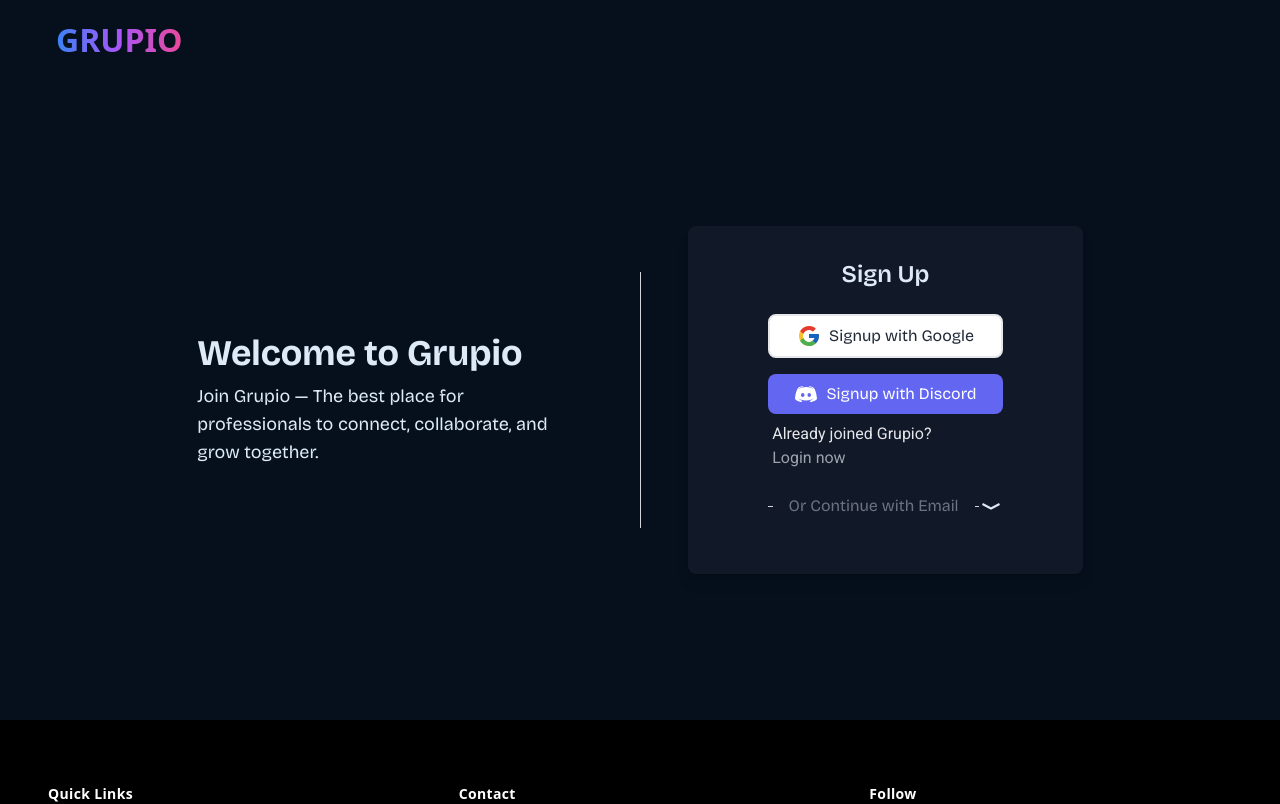
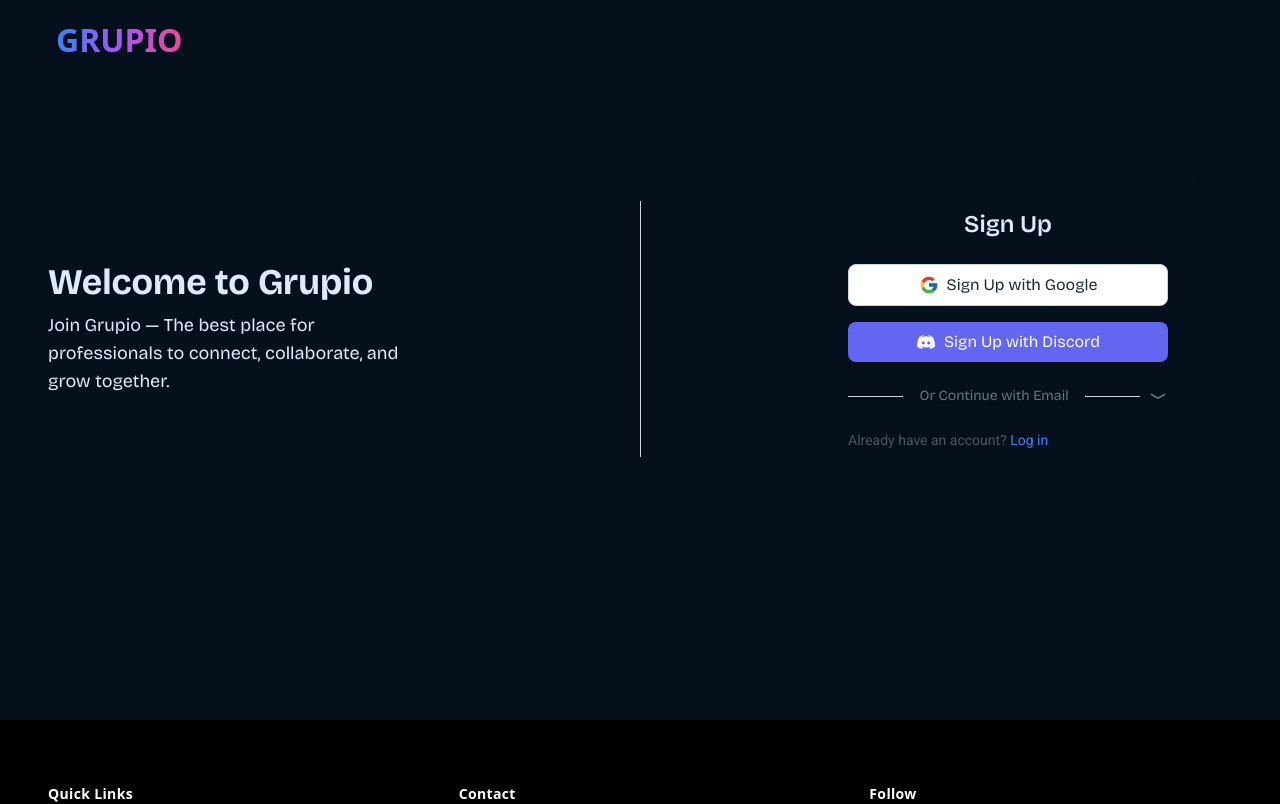
Before and after one commit to anant223/Eventopedia, a React (Vite) app: page /auth in a window 1280 px wide. Shown: the top 804 px of the page. Built offline with nearby package versions, Linux system fonts and the light colour scheme; a web font is replaced by a local one.

Commit message:
impro the auth page

```diff
--- a/src/components/Auth/Login.jsx
+++ b/src/components/Auth/Login.jsx
@@ -18,26 +18,20 @@ const Login = ({signupFn}) => {
 
 
   return (
-    <div className=" lg:bg-gray-900 text-text p-8 rounded-lg sm:shadow-lg max-w-[425px] w-full">
-      <Container>
-        <div>
-          <h2 className="text-2xl font-semibold text-center mb-6">
+    <div className=" from-[#0c1725] via-[#0e1c2f] to-[#0c1725] text-text p-4 sm:p-6 md:p-8 rounded-lg shadow-md w-full max-w-sm mx-auto">
+      <h2 className="text-xl sm:text-2xl font-semibold text-center mb-4 sm:mb-6">
         Sign In Your Account
       </h2>
 
       {!isHidden ? (
-            <div className="flex flex-col gap-4">
-              <button
-                className="flex items-center justify-center gap-2 px-4 py-2 border-2  rounded-lg transition bg-white
-              text-gray-800"
-              >
+        <div className="flex flex-col gap-3 sm:gap-4">
+          <button className="flex items-center justify-center gap-2 px-3 py-2 sm:px-4 sm:py-2 border border-gray-300 rounded-lg transition bg-white text-gray-800 hover:bg-gray-50 text-sm sm:text-base">
             <svg
               xmlns="http://www.w3.org/2000/svg"
-                  x="0px"
-                  y="0px"
-                  width="24"
-                  height="24"
+              width="20"
+              height="20"
               viewBox="0 0 48 48"
+              className="flex-shrink-0"
             >
               <path
                 fill="#fbc02d"
@@ -56,68 +50,76 @@ const Login = ({signupFn}) => {
                 d="M43.611,20.083L43.595,20L42,20H24v8h11.303c-0.792,2.237-2.231,4.166-4.087,5.571	c0.001-0.001,0.002-0.001,0.003-0.002l6.19,5.238C36.971,39.205,44,34,44,24C44,22.659,43.862,21.35,43.611,20.083z"
               ></path>
             </svg>
-                Login with Google
+            <span className="whitespace-nowrap">Login with Google</span>
           </button>
-              <button className="flex items-center justify-center gap-2 px-4 py-2 bg-indigo-500 text-white rounded-lg hover:bg-indigo-600 transition w-full">
+          <button className="flex items-center justify-center gap-2 px-3 py-2 sm:px-4 sm:py-2 bg-indigo-500 text-white rounded-lg hover:bg-indigo-600 transition w-full text-sm sm:text-base">
             <svg
               xmlns="http://www.w3.org/2000/svg"
-                  x="0px"
-                  y="0px"
-                  width="24"
-                  height="24"
+              width="20"
+              height="20"
               viewBox="0 0 48 48"
+              className="flex-shrink-0"
             >
               <path
                 fill="white"
                 d="M40,12c0,0-4.585-3.588-10-4l-0.488,0.976C34.408,10.174,36.654,11.891,39,14c-4.045-2.065-8.039-4-15-4s-10.955,1.935-15,4c2.346-2.109,5.018-4.015,9.488-5.024L18,8c-5.681,0.537-10,4-10,4s-5.121,7.425-6,22c5.162,5.953,13,6,13,6l1.639-2.185C13.857,36.848,10.715,35.121,8,32c3.238,2.45,8.125,5,16,5s12.762-2.55,16-5c-2.715,3.121-5.857,4.848-8.639,5.815L33,40c0,0,7.838-0.047,13-6C45.121,19.425,40,12,40,12z M17.5,30c-1.933,0-3.5-1.791-3.5-4c0-2.209,1.567-4,3.5-4s3.5,1.791,3.5,4C21,28.209,19.433,30,17.5,30z M30.5,30c-1.933,0-3.5-1.791-3.5-4c0-2.209,1.567-4,3.5-4s3.5,1.791,3.5,4C34,28.209,32.433,30,30.5,30z"
               ></path>
             </svg>
-                Log in with Discord
+            <span className="whitespace-nowrap">Log in with Discord</span>
           </button>
         </div>
       ) : (
-            <>
         <form
           onSubmit={handleSubmit(handleSession)}
-                className="flex flex-col gap-4"
+          className="flex flex-col gap-3 sm:gap-4"
         >
+          <div className="relative">
             <input
               type="email"
               placeholder="Email"
-                  className=" bg-transparent px-4 py-2 border rounded-lg focus:outline-none focus:ring focus:border-gray-500"
+              className="w-full bg-transparent px-3 py-2 sm:px-4 sm:py-2 border border-gray-300 dark:border-gray-600 rounded-lg focus:outline-none focus:ring-2 focus:ring-primary focus:border-transparent"
               {...register("email", { required: true })}
             />
+          </div>
 
+          <div className="relative">
             <input
               type="password"
               placeholder="Password"
-                  className=" bg-transparent px-4 py-2 border rounded-lg focus:outline-none focus:ring focus:border-gray-500"
+              className="w-full bg-transparent px-3 py-2 sm:px-4 sm:py-2 border border-gray-300 dark:border-gray-600 rounded-lg focus:outline-none focus:ring-2 focus:ring-primary focus:border-transparent"
               {...register("password", { required: true })}
             />
+          </div>
+
           <button
             type="submit"
-                  className="px-4 py-2 bg-primary text-black rounded-lg hover:bg-blue-200 transition"
+            className="px-3 py-2 sm:px-4 sm:py-2 bg-primary text-black font-medium rounded-lg hover:bg-blue-200 transition text-sm sm:text-base"
           >
             Login
           </button>
         </form>
-            </>
       )}
 
-          <div className="my-6 flex items-center">
-            <hr className="flex-grow border-t border-gray-300" />
-            <span className="mx-4 text-gray-500">Or Continue with Email</span>
-            <hr className="flex-grow border-t border-gray-300" />
-            <button onClick={() => setIsHidden(!isHidden)}>
+      <div className="my-4 sm:my-6 flex items-center">
+        <hr className="flex-grow border-t border-gray-300 dark:border-gray-600" />
+        <span className="mx-2 sm:mx-4 text-gray-500 text-xs sm:text-sm whitespace-nowrap">
+          Or Continue with Email
+        </span>
+        <hr className="flex-grow border-t border-gray-300 dark:border-gray-600" />
+        <button
+          onClick={() => setIsHidden(!isHidden)}
+          className="ml-2 text-gray-500 hover:text-gray-700 dark:hover:text-gray-300"
+        >
           {!isHidden ? (
-                <RiArrowDownWideFill size={24} />
+            <RiArrowDownWideFill size={20} />
           ) : (
-                <RiArrowUpWideFill size={24} />
+            <RiArrowUpWideFill size={20} />
           )}
         </button>
       </div>
+
       <div>
-            <p className=" text-left text-gray-600 mt-4 text-sm font-roboto">
+        <p className="text-center sm:text-left text-gray-600 dark:text-gray-400 text-xs sm:text-sm font-roboto">
           Don't have an account?{" "}
           <button
             onClick={() => signupFn("signup")}
@@ -128,8 +130,6 @@ const Login = ({signupFn}) => {
         </p>
       </div>
     </div>
-      </Container>
-    </div>
   );
 }
 
--- a/src/components/Auth/Signup.jsx
+++ b/src/components/Auth/Signup.jsx
@@ -18,9 +18,136 @@ const Signup = ({loginFn}) => {
   }
 
 
+  return (
+    <div className="  from-[#0c1725] via-[#0e1c2f] to-[#0c1725] text-text p-4 sm:p-6 md:p-8 rounded-lg shadow-md w-full max-w-sm mx-auto">
+      <h2 className="text-xl sm:text-2xl font-semibold text-center mb-4 sm:mb-6">
+        Sign Up
+      </h2>
 
-  return (
-    <div className=" lg:bg-gray-900 text-text p-8 rounded-lg sm:shadow-lg max-w-[425px] w-full">
+      {!isHidden ? (
+        <div className="flex flex-col gap-3 sm:gap-4">
+          <button className="flex items-center justify-center gap-2 px-3 py-2 sm:px-4 sm:py-2 border border-gray-300 rounded-lg transition bg-white text-gray-800 hover:bg-gray-50 text-sm sm:text-base">
+            <svg
+              xmlns="http://www.w3.org/2000/svg"
+              width="20"
+              height="20"
+              viewBox="0 0 48 48"
+              className="flex-shrink-0"
+            >
+              <path
+                fill="#fbc02d"
+                d="M43.611,20.083H42V20H24v8h11.303c-1.649,4.657-6.08,8-11.303,8c-6.627,0-12-5.373-12-12	s5.373-12,12-12c3.059,0,5.842,1.154,7.961,3.039l5.657-5.657C34.046,6.053,29.268,4,24,4C12.955,4,4,12.955,4,24s8.955,20,20,20	s20-8.955,20-20C44,22.659,43.862,21.35,43.611,20.083z"
+              ></path>
+              <path
+                fill="#e53935"
+                d="M6.306,14.691l6.571,4.819C14.655,15.108,18.961,12,24,12c3.059,0,5.842,1.154,7.961,3.039	l5.657-5.657C34.046,6.053,29.268,4,24,4C16.318,4,9.656,8.337,6.306,14.691z"
+              ></path>
+              <path
+                fill="#4caf50"
+                d="M24,44c5.166,0,9.86-1.977,13.409-5.192l-6.19-5.238C29.211,35.091,26.715,36,24,36	c-5.202,0-9.619-3.317-11.283-7.946l-6.522,5.025C9.505,39.556,16.227,44,24,44z"
+              ></path>
+              <path
+                fill="#1565c0"
+                d="M43.611,20.083L43.595,20L42,20H24v8h11.303c-0.792,2.237-2.231,4.166-4.087,5.571	c0.001-0.001,0.002-0.001,0.003-0.002l6.19,5.238C36.971,39.205,44,34,44,24C44,22.659,43.862,21.35,43.611,20.083z"
+              ></path>
+            </svg>
+            <span className="whitespace-nowrap">Sign Up with Google</span>
+          </button>
+          <button className="flex items-center justify-center gap-2 px-3 py-2 sm:px-4 sm:py-2 bg-indigo-500 text-white rounded-lg hover:bg-indigo-600 transition w-full text-sm sm:text-base">
+            <svg
+              xmlns="http://www.w3.org/2000/svg"
+              width="20"
+              height="20"
+              viewBox="0 0 48 48"
+              className="flex-shrink-0"
+            >
+              <path
+                fill="white"
+                d="M40,12c0,0-4.585-3.588-10-4l-0.488,0.976C34.408,10.174,36.654,11.891,39,14c-4.045-2.065-8.039-4-15-4s-10.955,1.935-15,4c2.346-2.109,5.018-4.015,9.488-5.024L18,8c-5.681,0.537-10,4-10,4s-5.121,7.425-6,22c5.162,5.953,13,6,13,6l1.639-2.185C13.857,36.848,10.715,35.121,8,32c3.238,2.45,8.125,5,16,5s12.762-2.55,16-5c-2.715,3.121-5.857,4.848-8.639,5.815L33,40c0,0,7.838-0.047,13-6C45.121,19.425,40,12,40,12z M17.5,30c-1.933,0-3.5-1.791-3.5-4c0-2.209,1.567-4,3.5-4s3.5,1.791,3.5,4C21,28.209,19.433,30,17.5,30z M30.5,30c-1.933,0-3.5-1.791-3.5-4c0-2.209,1.567-4,3.5-4s3.5,1.791,3.5,4C34,28.209,32.433,30,30.5,30z"
+              ></path>
+            </svg>
+            <span className="whitespace-nowrap">Sign Up with Discord</span>
+          </button>
+        </div>
+      ) : (
+        <form
+          onSubmit={handleSubmit(handleRegistration)}
+          className="flex flex-col gap-3 sm:gap-4"
+        >
+          <div className=" relative">
+            <input
+              type="text"
+              placeholder="Username"
+              className="w-full bg-transparent px-3 py-2 sm:px-4 sm:py-2 border border-gray-300 dark:border-gray-600 rounded-lg focus:outline-none focus:ring-2 focus:ring-primary focus:border-transparent"
+              {...register("username", {
+                required: "username is required",
+              })}
+            />
+          </div>
+          <div className="relative">
+            <input
+              type="email"
+              placeholder="Email"
+              className="w-full bg-transparent px-3 py-2 sm:px-4 sm:py-2 border border-gray-300 dark:border-gray-600 rounded-lg focus:outline-none focus:ring-2 focus:ring-primary focus:border-transparent"
+              {...register("email", { required: true })}
+            />
+          </div>
+
+          <div className="relative">
+            <input
+              type="password"
+              placeholder="Password"
+              className="w-full bg-transparent px-3 py-2 sm:px-4 sm:py-2 border border-gray-300 dark:border-gray-600 rounded-lg focus:outline-none focus:ring-2 focus:ring-primary focus:border-transparent"
+              {...register("password", { required: true })}
+            />
+          </div>
+
+          <button
+            type="submit"
+            className="px-3 py-2 sm:px-4 sm:py-2 bg-primary text-black font-medium rounded-lg hover:bg-blue-200 transition text-sm sm:text-base"
+          >
+            Sign Up
+          </button>
+        </form>
+      )}
+
+      <div className="my-4 sm:my-6 flex items-center">
+        <hr className="flex-grow border-t border-gray-300 dark:border-gray-600" />
+        <span className="mx-2 sm:mx-4 text-gray-500 text-xs sm:text-sm whitespace-nowrap">
+          Or Continue with Email
+        </span>
+        <hr className="flex-grow border-t border-gray-300 dark:border-gray-600" />
+        <button
+          onClick={() => setIsHidden(!isHidden)}
+          className="ml-2 text-gray-500 hover:text-gray-700 dark:hover:text-gray-300"
+        >
+          {!isHidden ? (
+            <RiArrowDownWideFill size={20} />
+          ) : (
+            <RiArrowUpWideLine size={20} />
+          )}
+        </button>
+      </div>
+
+      <div>
+        <p className="text-center sm:text-left text-gray-600 dark:text-gray-400 text-xs sm:text-sm font-roboto">
+          Already have an account?{" "}
+          <button
+            onClick={() => loginFn("login")}
+            className="text-blue-500 hover:underline"
+          >
+            Log in
+          </button>
+        </p>
+      </div>
+    </div>
+  );
+};
+
+
+export default Signup;
+
+{/* <div className=" lg:bg-gray-900 text-text p-8 rounded-lg sm:shadow-lg max-w-[425px] w-full">
       <Container>
         <div>
           <h2 className="text-2xl font-semibold text-center mb-6 ">Sign Up</h2>
@@ -142,9 +269,4 @@ const Signup = ({loginFn}) => {
           </div>
         </div>
       </Container>
-    </div>
-  );
-};
-
-
-export default Signup;
+    </div> */}
--- a/src/pages/Auth.jsx
+++ b/src/pages/Auth.jsx
@@ -9,9 +9,9 @@ const Auth = () => {
   const type = searchParam.get("type");
 
   return (
-    <div className="py-8 md:py-16 lg:py-24 text-text font-bricolage w-full min-h-[80vh] flex items-center">
+    <div className="py-8 md:py-16 lg:py-24 text-text font-bricolage w-full min-h-[80vh] ">
       <Container>
-        <div className="w-full flex flex-col lg:flex-row justify-center items-center gap-6 lg:gap-12">
+        <div className="w-full flex flex-col lg:flex-row justify-between items-center gap-6 lg:gap-12">
           {/* Left Text Section - Responsive across all breakpoints */}
           <motion.div
             initial={{ opacity: 0, y: 20 }}
@@ -40,7 +40,7 @@ const Auth = () => {
             initial={{ opacity: 0, y: 20 }}
             animate={{ opacity: 1, y: 0 }}
             transition={{ duration: 0.6, delay: 0.1, ease: easeIn }}
-            className="w-full max-w-md flex justify-center px-4 sm:px-0"
+            className="w-full max-w-md flex justify-center items-center px-4 sm:px-0"
           >
               {type === "login" ? (
                 <Login signupFn={() => setSearchParam({ type: "signup" })} />
```
Lines whose indentation alone changed are shown as unchanged.
